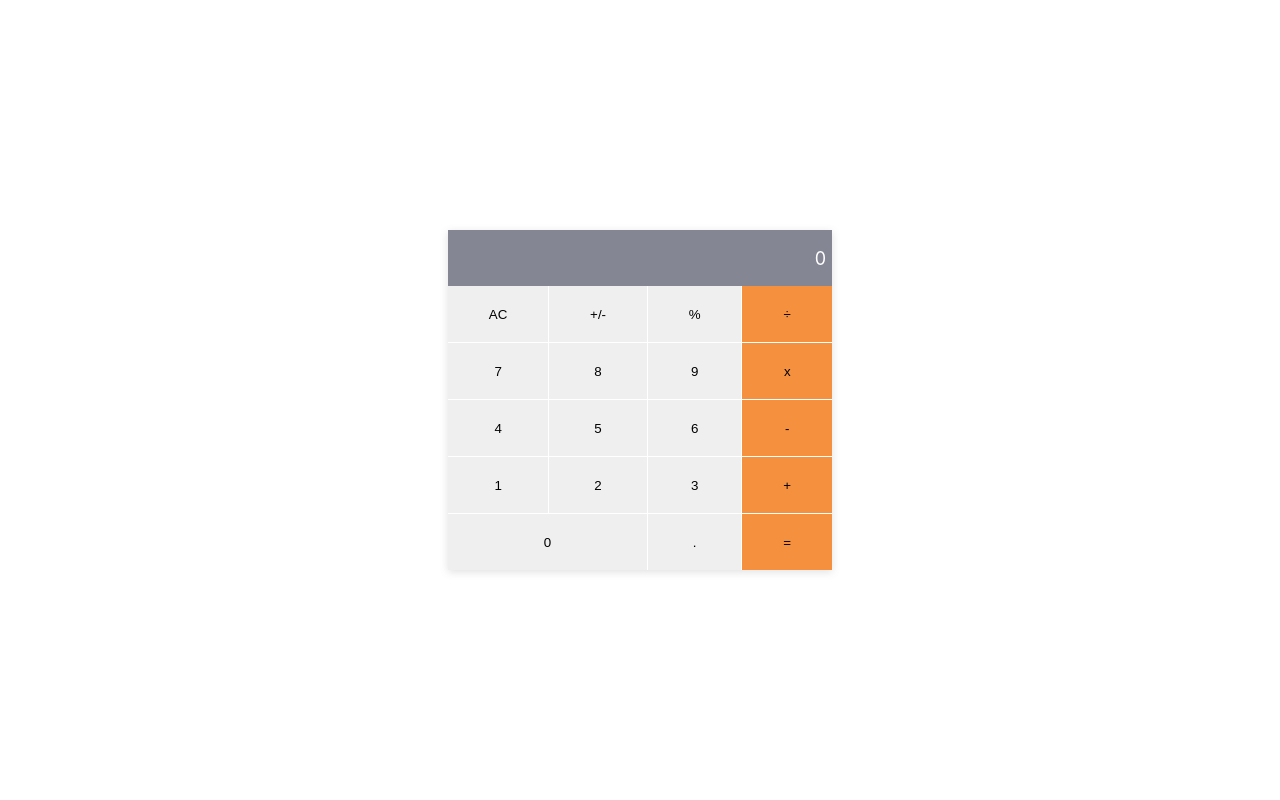
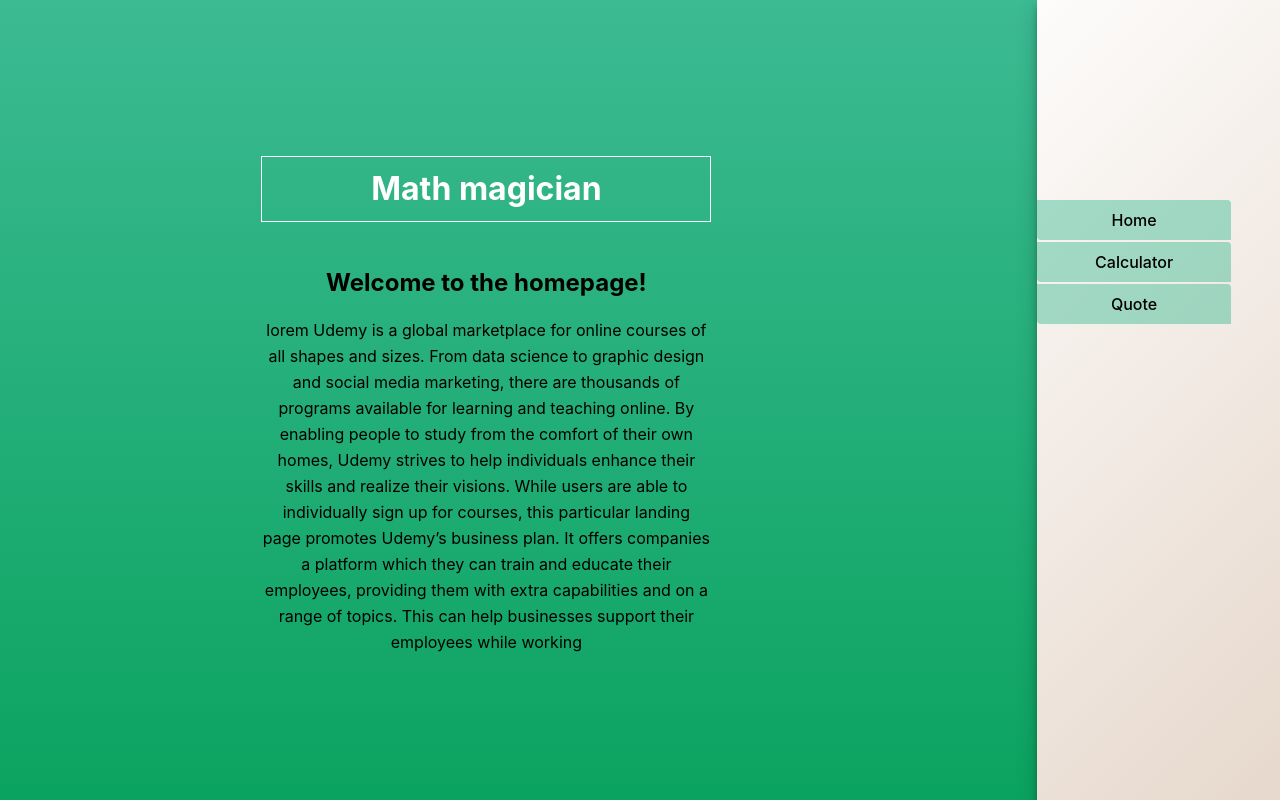
Before and after one commit to TuyishimireEric/math_magician, a React (Create React App) app: page / in a window 1280 px wide. Shown: the top 800 px of the page. Built offline with nearby package versions, Linux system fonts and the light colour scheme.

Commit message:
Created full website

```diff
--- a/src/App.css
+++ b/src/App.css
@@ -1,35 +1,116 @@
+/* stylelint-disable function-comma-space-after */
 body {
   width: 100%;
-  min-height: 100vh;
+  height: 100vh;
+  background-image: linear-gradient(to top, #0ba360 0%, #3cba92 100%);
+  overflow-y: hidden;
+}
+
+.App {
+  display: flex;
+}
+
+.nav {
+  width: 20vw;
+  height: 100vh;
+  margin-left: 5vw;
+  order: 1;
   display: flex;
   flex-direction: column;
+  padding-top: 25vh;
+  gap: 2px;
+  background-image: linear-gradient(135deg, #fdfcfb 0%, #e2d1c3 100%);
+  box-shadow: rgba(0, 0, 0, 0.19) 0 10px 20px, rgba(0, 0, 0, 0.23) 0 6px 6px;
+}
+
+.nav .a {
+  text-decoration: none;
+  text-align: center;
+  width: 80%;
+  height: 5vh;
+  display: flex;
   align-items: center;
   justify-content: center;
+  background-color: #3cba9275;
+  border-radius: 0 4px;
+  color: black;
+  font-weight: 500;
+  transition: all 0.2s ease-in-out;
+}
+
+.nav .a:hover {
+  background-image: linear-gradient(to top, #0ba360 0%, #3cba92 100%);
+  color: #fff;
+  width: 82%;
+}
+
+.nav .a:focus {
+  background-image: linear-gradient(to top, #0ba360 0%, #3cba92 100%);
+  color: #fff;
+  width: 82%;
+}
+
+.nav .a:active {
+  background-image: linear-gradient(to top, #0ba360 0%, #3cba92 100%);
+  color: #fff;
+  width: 82%;
+}
+
+.title {
+  width: 35vw;
+  height: 8vh;
+  color: #fff;
+  font-size: 2.5vw;
+  border: 1px solid #fff;
+  display: flex;
+  align-items: center;
+  justify-content: center;
+}
+
+.section {
+  width: 80vw;
+  height: 100vh;
+  display: flex;
+  flex-direction: column;
+  justify-content: center;
+  align-items: center;
+  text-align: center;
+}
+
+.section p {
+  text-align: center;
+  line-height: 26px;
+  width: 35vw;
 }
 
 form {
   display: flex;
   flex-direction: column;
   height: auto;
-  width: 30vw;
-  box-shadow: rgba(99, 99, 99, 0.2) 0 2px 8px 0;
+  width: 35vw;
+  border-radius: 25px;
+  background-image: linear-gradient(135deg, #fdfcfb 0%, #e2d1c3 100%);
+  box-shadow: rgba(0, 0, 0, 0.19) 0 10px 20px, rgba(0, 0, 0, 0.23) 0 6px 6px;
 }
 
 .calc-btn {
   display: grid;
   grid-template-columns: auto auto auto auto;
-  grid-gap: 1px;
 }
 
 input {
-  height: 7vh;
+  background: none;
+  height: 9vh;
   border: none;
   padding: 8px;
   cursor: pointer;
+  font-size: large;
 }
 
 input:hover {
   filter: brightness(90%);
+  border-radius: 20px;
+  background-color: #3cba923d;
 }
 
 .zero {
@@ -38,15 +119,29 @@ input:hover {
 
 .text {
   height: 7vh;
-  background-color: #858694;
-  color: #fff;
-  font-size: large;
+  color: rgb(44, 7, 7);
+  font-size: x-large;
   display: flex;
   align-items: center;
   justify-content: flex-end;
-  padding-right: 6px;
+  padding: 14px;
+  border-bottom: 1px solid black;
 }
 
 .sign {
-  background-color: #f5913e;
+  color: black;
+  font-size: large;
+  font-weight: 800;
+  background-color: #3cba922d;
 }
+
+.welcome {
+  display: flex;
+  flex-direction: column;
+  height: auto;
+  width: 35vw;
+  border-radius: 25px;
+  text-align: center;
+  font-size: medium;
+  line-height: 26px;
+}
--- a/src/App.js
+++ b/src/App.js
@@ -1,11 +1,30 @@
 import './App.css';
 import React from 'react';
+import { Routes, Route, Link } from 'react-router-dom';
+import Home from './components/Home';
 import Calculator from './components/Calculator';
+import Quote from './components/Quote';
 
 export default class App extends React.PureComponent {
   render() {
     return (
-      <Calculator />
+      <>
+        <div className="App">
+          <nav className="nav">
+            <Link className="a" to="/">Home</Link>
+            <Link className="a" to="/Calculator">Calculator</Link>
+            <Link className="a" to="/Quote">Quote</Link>
+          </nav>
+          <section className="section">
+            <h1 className="title">Math magician</h1>
+            <Routes>
+              <Route path="/" element={<Home />} />
+              <Route path="Calculator" element={<Calculator />} />
+              <Route path="Quote" element={<Quote />} />
+            </Routes>
+          </section>
+        </div>
+      </>
     );
   }
 }
--- /dev/null
+++ b/src/components/Home.js
@@ -0,0 +1,23 @@
+import React from 'react';
+
+function Home() {
+  return (
+    <main>
+      <h2>Welcome to the homepage!</h2>
+      <p className="welcome">
+        {' '}
+        lorem Udemy is a global marketplace for online courses of all shapes and sizes.
+        From data science to graphic design and social media marketing, there are thousands
+        of programs available for learning and teaching online. By enabling people to study
+        from the comfort of their own homes, Udemy strives to help individuals enhance their
+        skills and realize their visions. While users are able to individually sign up for courses,
+        this particular landing page promotes Udemy’s business plan. It offers companies a platform
+        which they can train and educate their employees, providing them with extra capabilities and
+        on a range of topics. This can help businesses support their employees while working
+      </p>
+    </main>
+
+  );
+}
+
+export default Home;
--- /dev/null
+++ b/src/components/Quote.js
@@ -0,0 +1,15 @@
+import React from 'react';
+
+function Quote() {
+  return (
+    <main>
+      <h2>Quote</h2>
+      <p>
+        Mathematic is not about numbers, equations, computations, or algorithm.
+        it is about understanding. - William Paul Thurston
+      </p>
+    </main>
+  );
+}
+
+export default Quote;
--- a/src/index.js
+++ b/src/index.js
@@ -1,11 +1,14 @@
 import React from 'react';
 import ReactDOM from 'react-dom/client';
+import { BrowserRouter } from 'react-router-dom';
 import './index.css';
 import App from './App';
 
 const root = ReactDOM.createRoot(document.getElementById('root'));
 root.render(
   <React.StrictMode>
-    <App />
+    <BrowserRouter>
+      <App />
+    </BrowserRouter>
   </React.StrictMode>,
 );
```
Also changed, not shown: .babelrc, 1 other file (tests, documents, lock files or other folders).
